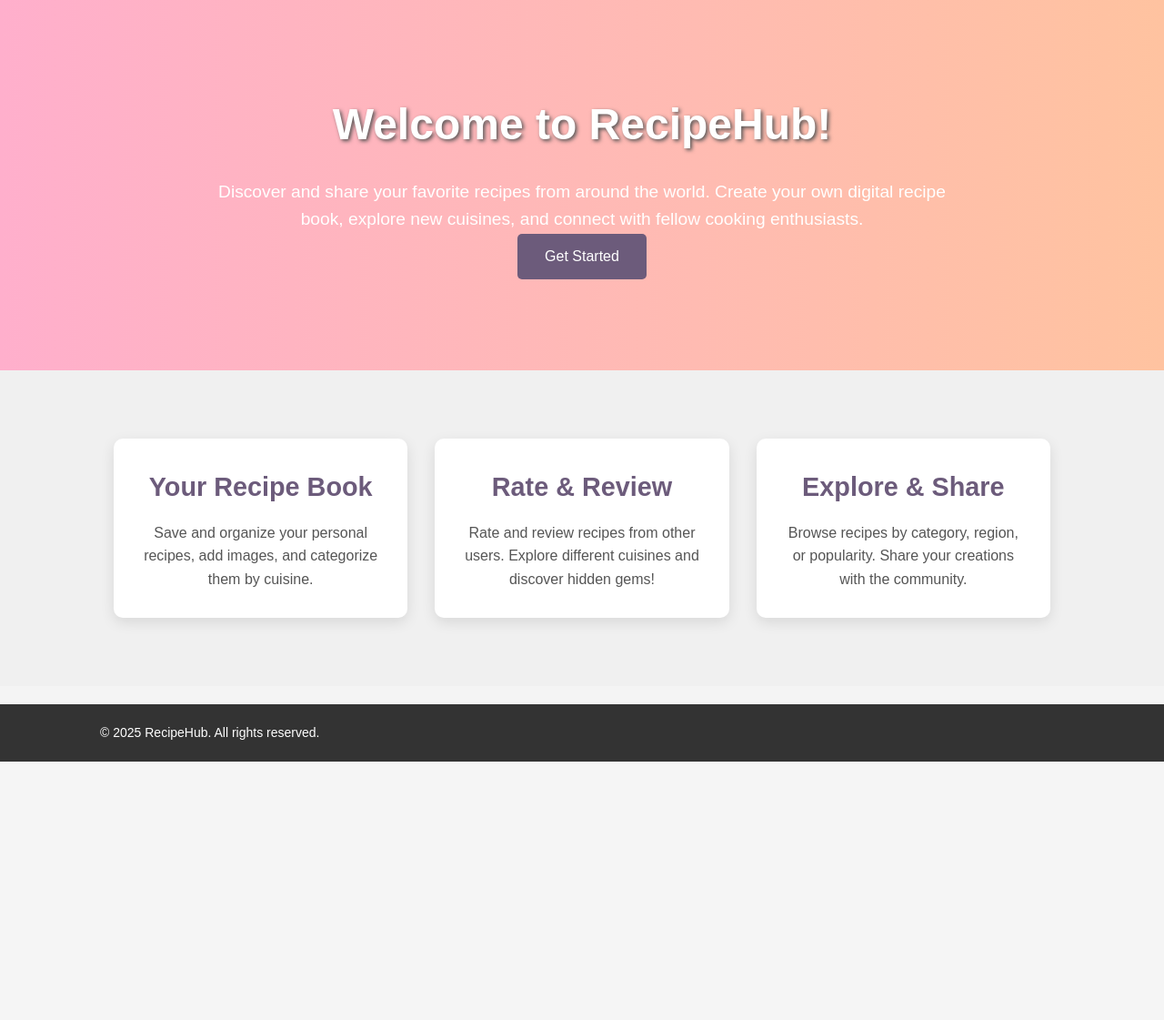
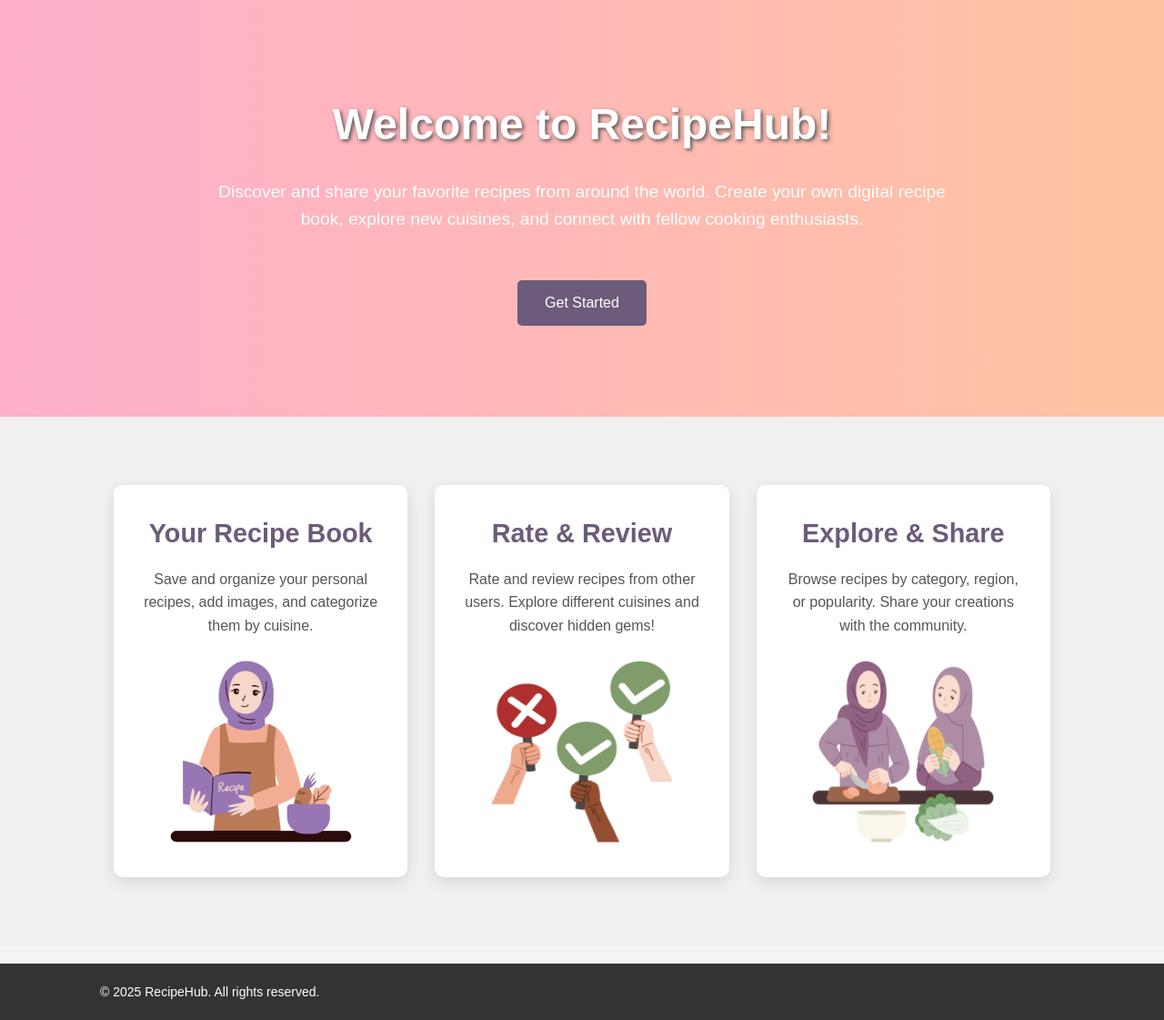
Before and after one commit to nikerdz/COMP-3077-Final-Project, a PHP site: page /static/index.php in a window 1280 px wide. Shown: the part 76-1197 px from the top of the page at 91% size. Before the commit the page ends 913 px from the top, so only its background shows below. Run offline with PHP 8.4, Linux system fonts and the light colour scheme.

Commit message:
Removed htaccess, will figure that out later
Added graphics for homepage and removed index, about, contact, login, and register pages from the static folder and into the public folder. Deleted the static folder for redundancy

Added URL paths to other folders in constants.php to remove hard-coding of file paths and updated index.php to use the PHP constants

```diff
--- a/root/config/constants.php
+++ b/root/config/constants.php
@@ -0,0 +1,15 @@
+<?php
+// Base URL for project
+define('BASE_URL', '/COMP-3077-Final-Project/root/');
+
+// Path to your styles
+define('CSS_URL', BASE_URL . 'assets/styles/style.css');
+define('HEADER_CSS_URL', BASE_URL . 'assets/styles/templates/header.css');
+define('SIDEBAR_CSS_URL', BASE_URL . 'assets/styles/templates/sidebar.css');
+
+// Path to JavaScript files
+define('JS_URL', BASE_URL . 'assets/scripts/js/script.js');
+
+// Path to images
+define('IMG_URL', BASE_URL . 'assets/img/');
+?>
--- a/root/public/static/index.php
+++ b/root/public/index.php
@@ -1,4 +1,7 @@
 <?php
+// Include the constants.php file
+require_once('../config/constants.php');
+
 // Start the session to check if the user is logged in
 session_start();
 ?>
@@ -10,7 +13,7 @@ session_start();
     <meta charset="UTF-8">
     <meta name="viewport" content="width=device-width, initial-scale=1.0">
     <title>RecipeHub | Home</title>
-    <link rel="stylesheet" href="../../assets/styles/style.css">
+    <link rel="stylesheet" href="<?php echo CSS_URL; ?>">
 </head>
 <body>
 
@@ -42,6 +45,8 @@ session_start();
         <h1>Welcome to RecipeHub!</h1>
         <p>Discover and share your favorite recipes from around the world.
         Create your own digital recipe book, explore new cuisines, and connect with fellow cooking enthusiasts.</p>
+                </br>
+                </br>
         <a href="register.php" class="btn">Get Started</a>
     </div>
 
@@ -50,16 +55,22 @@ session_start();
             <div class="feature">
                 <h2>Your Recipe Book</h2>
                 <p>Save and organize your personal recipes, add images, and categorize them by cuisine.</p>
+                </br>
+                <img src="<?php echo IMG_URL; ?>recipe_graphic.png" alt="Girl with recipe book" width="200" height="200">
             </div>
 
             <div class="feature">
                 <h2>Rate & Review</h2>
                 <p>Rate and review recipes from other users. Explore different cuisines and discover hidden gems!</p>
+                </br>
+                <img src="<?php echo IMG_URL; ?>rate_graphic.png" alt="Hands with yes or no signs" width="200" height="200">
             </div>
 
             <div class="feature">
                 <h2>Explore & Share</h2>
                 <p>Browse recipes by category, region, or popularity. Share your creations with the community.</p>
+                </br>
+                <img src="<?php echo IMG_URL; ?>share_graphic.png" alt="2 girls cooking" width="200" height="200">
             </div>
         </div>
     </section>
```
Also changed, not shown: .htaccess (deleted), root/assets/img/rate_graphic.png (added), root/assets/img/recipe_graphic.png (added), root/assets/img/share_graphic.png (added), root/public/about.php (deleted), root/public/contact.php (deleted), root/public/login.php (deleted), root/public/register.php (deleted), root/public/static/about.php (deleted), root/public/static/contact.php (deleted), root/public/static/login.php (deleted), root/public/static/register.php (deleted).
